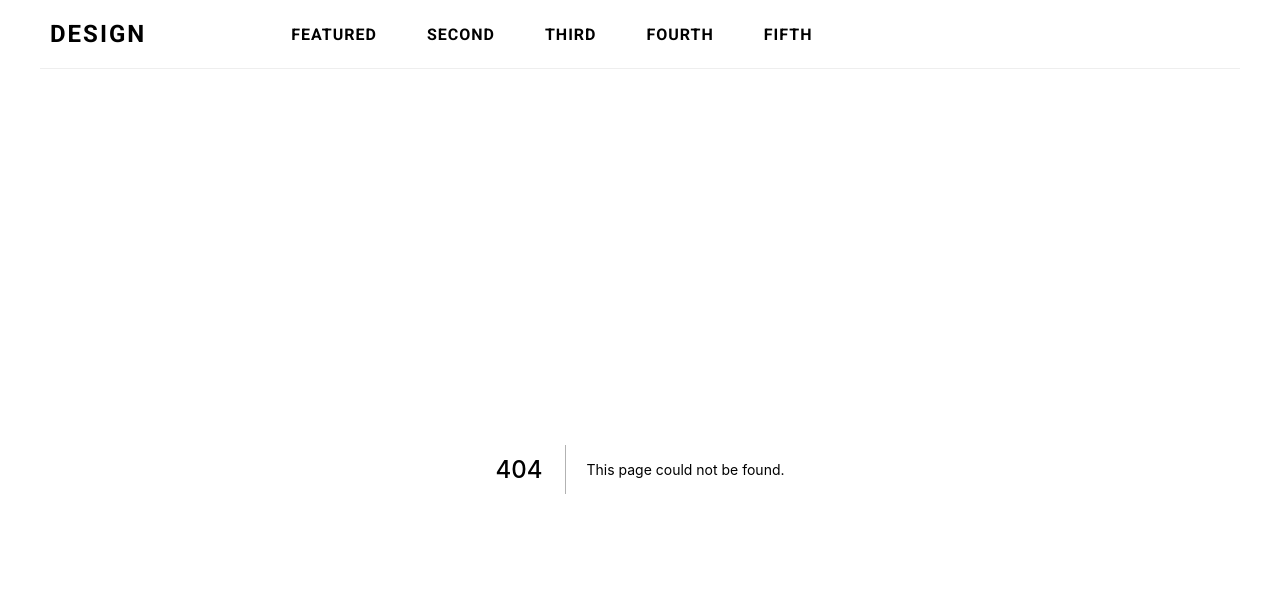
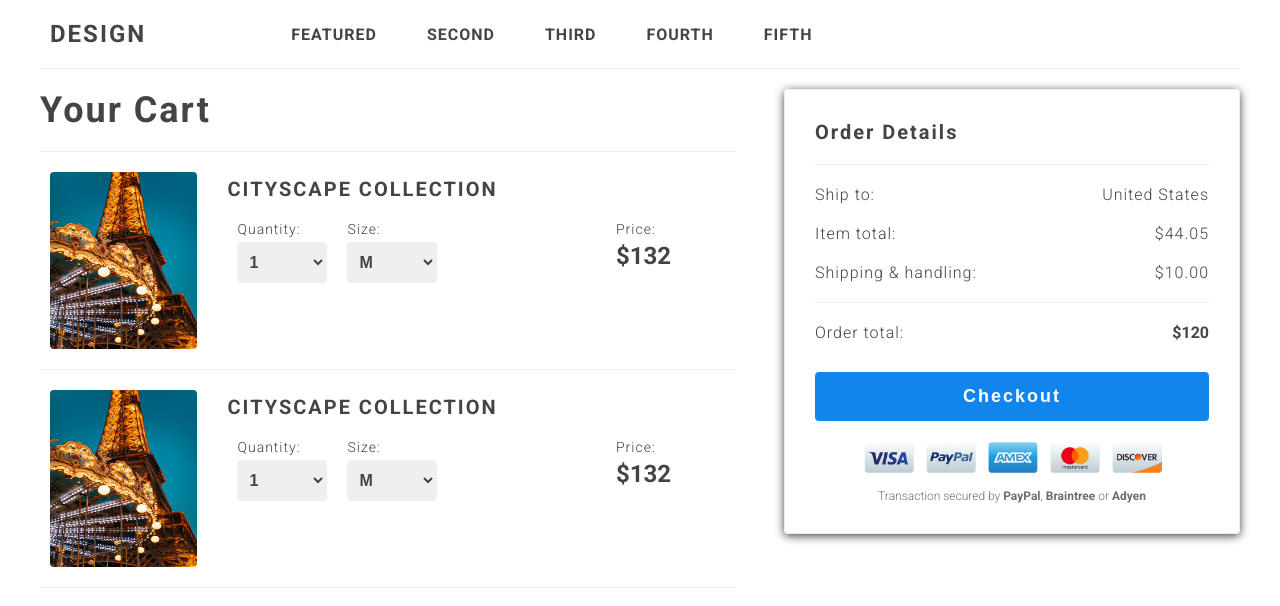
Before and after one commit to dtawata/splash-prints, a Next.js app: page /cart in a window 1280 px wide. Before the commit this address had no page. Shown: the top 606 px of the page. Built offline with nearby package versions, Linux system fonts and the light colour scheme.

Commit message:
Finished basic layout for cart

```diff
--- /dev/null
+++ b/components/cart/Checkout.js
@@ -0,0 +1,37 @@
+import styles from '../../styles/cart/Checkout.module.css';
+import Image from 'next/image';
+
+const Checkout = (props) => {
+  return (
+    <div className={styles.checkout}>
+      <div className={styles.details}>
+        <div className={styles.detailsTitle}>Order Details</div>
+        <div className={styles.lines}>
+          <div className={styles.line}>
+            <div>Ship to:</div>
+            <div>United States</div>
+          </div>
+          <div className={styles.line}>
+            <div>Item total:</div>
+            <div>$44.05</div>
+          </div>
+          <div className={styles.line}>
+            <div>Shipping & handling:</div>
+            <div>$10.00</div>
+          </div>
+        </div>
+        <div className={styles.total}>
+          <div className={styles.totalLabel}>Order total:</div>
+          <div className={styles.totalValue}>$120</div>
+        </div>
+        <button className={styles.button}>Checkout</button>
+        <div className={styles.payment}>
+          <Image src="/img/payments.png" alt={'payment badges'} width={200} height={40} layout={'responsive'} />
+        </div>
+        <div className={styles.secured}>Transaction secured by <strong>PayPal</strong>, <strong>Braintree</strong> or <strong>Adyen</strong></div>
+      </div>
+    </div>
+  );
+};
+
+export default Checkout;
--- /dev/null
+++ b/components/cart/Content.js
@@ -0,0 +1,53 @@
+import styles from '../../styles/cart/Content.module.css';
+import Image from 'next/image';
+
+const Content = (props) => {
+  return (
+    <div className={styles.content}>
+      <div className={styles.cartTitle}>Your Cart</div>
+      <div className={styles.items}>
+        <Item />
+        <Item />
+      </div>
+    </div>
+  );
+};
+
+const Item = (props) => {
+  return (
+    <div className={styles.item}>
+      <div className={styles.print}>
+        <Image src="/img/anthony-delanoix-C16xHin1f7A-unsplash.jpg" alt={'hello'} width={500} height={600} layout={'responsive'} />
+      </div>
+      <div className={styles.printDetails}>
+        <div className={styles.printName}>Cityscape Collection</div>
+        <div className={styles.flex}>
+          <div className={styles.selectors}>
+            <div className={styles.qty}>
+              <div className={styles.qtyTitle}>Quantity:</div>
+              <select>
+                <option>1</option>
+                <option>2</option>
+                <option>3</option>
+                <option>4</option>
+              </select>
+            </div>
+            <div className={styles.size}>
+              <div className={styles.sizeTitle}>Size:</div>
+              <select>
+                <option>M</option>
+                <option>L</option>
+              </select>
+            </div>
+          </div>
+          <div className={styles.price}>
+            <div className={styles.itemLabel}>Price:</div>
+            <div className={styles.itemPrice}>$132</div>
+          </div>
+        </div>
+      </div>
+    </div>
+  );
+};
+
+export default Content;
--- a/pages/_app.js
+++ b/pages/_app.js
@@ -1,10 +1,13 @@
 import '../styles/globals.css'
 import Container from '../components/Container';
+import { useState } from 'react';
 
 function MyApp({ Component, pageProps }) {
+  const [cart, setCart] = useState('penguin');
+
   return (
     <Container>
-      <Component {...pageProps} />
+      <Component {...pageProps} cart={cart} />
     </Container>
   )
 }
--- /dev/null
+++ b/pages/cart/index.js
@@ -0,0 +1,14 @@
+import styles from '../../styles/Cart.module.css';
+import Content from '../../components/cart/Content';
+import Checkout from '../../components/cart/Checkout';
+
+const Cart = (props) => {
+  return (
+    <div className={styles.cart}>
+      <Content />
+      <Checkout />
+    </div>
+  );
+};
+
+export default Cart;
--- a/pages/index.js
+++ b/pages/index.js
@@ -3,6 +3,8 @@ import HomeGallery from '../components/HomeGallery';
 import { getPrints } from '../lib/db.js';
 
 const Home = (props) => {
+  console.log(props.cart);
+
   return (
     <div className={styles.home}>
       <HomeGallery prints={props.prints} />
--- a/pages/prints/index.js
+++ b/pages/prints/index.js
@@ -4,6 +4,7 @@ import Details from '../../components/prints/Details';
 import { getPrints } from '../../lib/db.js';
 
 const Prints = (props) => {
+
   return (
     <div className={styles.prints}>
       <Gallery />
--- /dev/null
+++ b/styles/Cart.module.css
@@ -0,0 +1,4 @@
+
+.cart {
+  display: flex;
+}
--- /dev/null
+++ b/styles/cart/Checkout.module.css
@@ -0,0 +1,77 @@
+
+.checkout {
+  width: 38%;
+}
+
+.details {
+  margin-top: 20px;
+  padding: 30px;
+  border: 1px solid #eee;
+  border-radius: 4px;
+  box-shadow: 0 2px 10px 0 #444;
+}
+
+.detailsTitle {
+  margin-bottom: 20px;
+  padding-bottom: 20px;
+  font-size: 20px;
+  font-weight: 700;
+  letter-spacing: 2px;
+  border-bottom: 1px solid #eee;
+}
+
+.line {
+  display: flex;
+  justify-content: space-between;
+  margin-top: 20px;
+  font-weight: 300;
+  letter-spacing: 1px;
+}
+
+.line:nth-child(3) {
+  padding-bottom: 20px;
+  border-bottom: 1px solid #eee;
+}
+
+.total {
+  display: flex;
+  justify-content: space-between;
+  margin-top: 20px;
+}
+
+.totalLabel {
+  font-weight: 300;
+  letter-spacing: 1px;
+}
+
+.totalValue {
+  font-weight: 700;
+}
+
+.button {
+  display: block;
+  width: 100%;
+  margin: 30px auto 0 auto;
+  padding: 14px 0;
+  background-color: #1285ed;
+  border: none;
+  border-radius: 4px;
+  color: #fff;
+  cursor: pointer;
+  font-size: 18px;
+  font-weight: 700;
+  letter-spacing: 2px;
+  outline: none;
+}
+
+.payment {
+  width: 80%;
+  margin: 5px auto 0 auto;
+}
+
+.secured {
+  color: #6e6e6e;
+  font-size: 12px;
+  font-weight: 300;
+  text-align: center;
+}
--- /dev/null
+++ b/styles/cart/Content.module.css
@@ -0,0 +1,87 @@
+
+.content {
+  width: 62%;
+  padding-right: 4%;
+}
+
+.cartTitle {
+  padding: 20px 0;
+  font-size: 36px;
+  font-weight: 700;
+  letter-spacing: 2px;
+  border-bottom: 1px solid #eee;
+}
+
+.printDetails {
+  width: 100%;
+}
+
+.item {
+  display: flex;
+  align-items: flex-start;
+  padding: 20px 10px;
+  border-bottom: 1px solid #eee;
+}
+
+.print {
+  width: 200px;
+  margin-right: 30px;
+}
+
+.print img {
+  border-radius: 4px;
+}
+
+.printName {
+  margin-top: 5px;
+  font-size: 20px;
+  font-weight: 700;
+  letter-spacing: 2px;
+  text-transform: uppercase;
+}
+
+.qty, .size, .price {
+  margin: 20px 10px;
+}
+
+.price {
+
+}
+
+.qtyTitle, .sizeTitle, .itemLabel {
+  font-size: 14px;
+  font-weight: 300;
+  letter-spacing: 1px;
+}
+
+.qty select, .size select {
+  width: 90px;
+  margin-top: 5px;
+  padding: 10px 7px;
+  border: 1px solid #eee;
+  border-radius: 4px;
+  color: #444;
+  font-size: 16px;
+  font-weight: 700;
+  outline: none;
+}
+
+.itemPrice {
+  margin-top: 5px;
+  font-size: 24px;
+  font-weight: 700;
+}
+
+.flex {
+  width: 100%;
+  display: flex;
+  justify-content: space-between;
+}
+
+.price {
+  width: 100px;
+}
+.selectors {
+  display: flex;
+  align-items: center;
+}
```
Also changed, not shown: public/img/payments.png (added).
